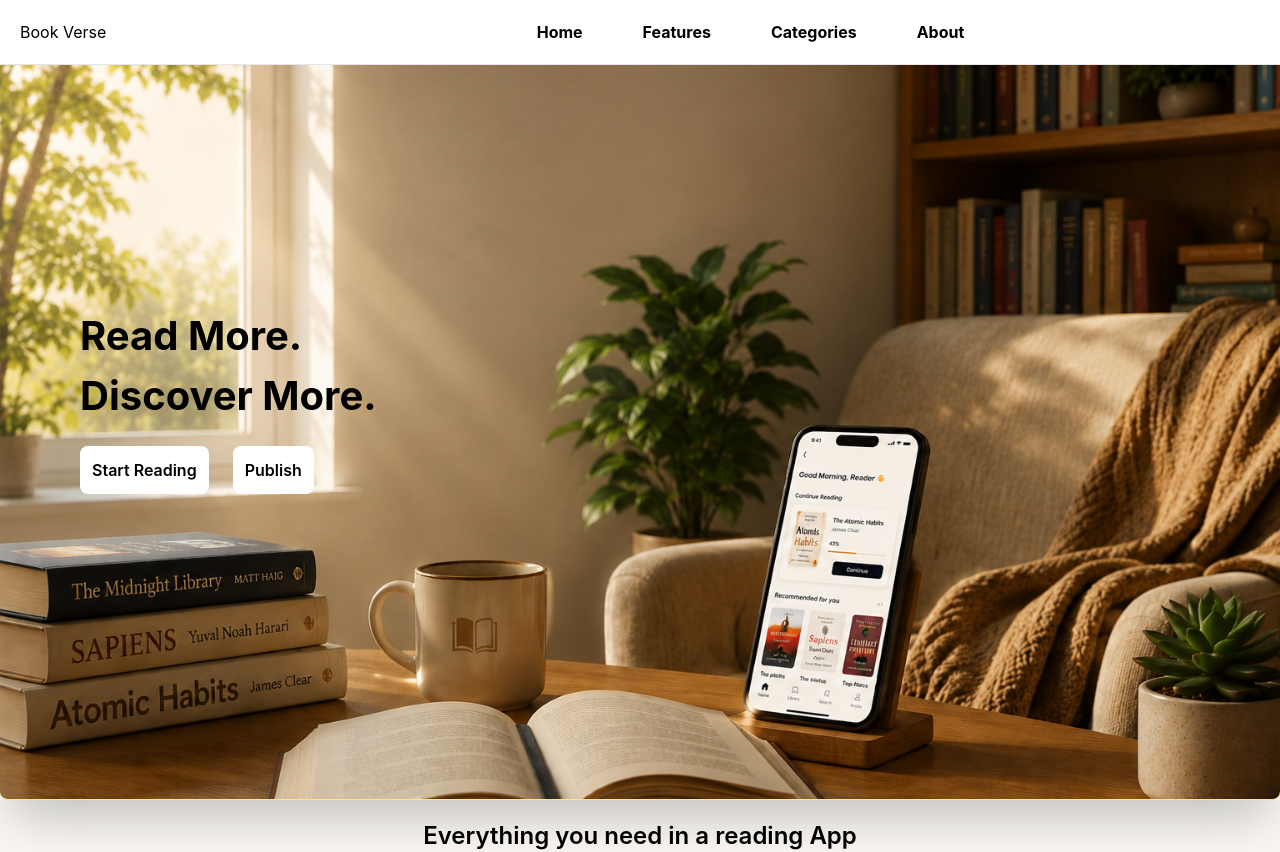
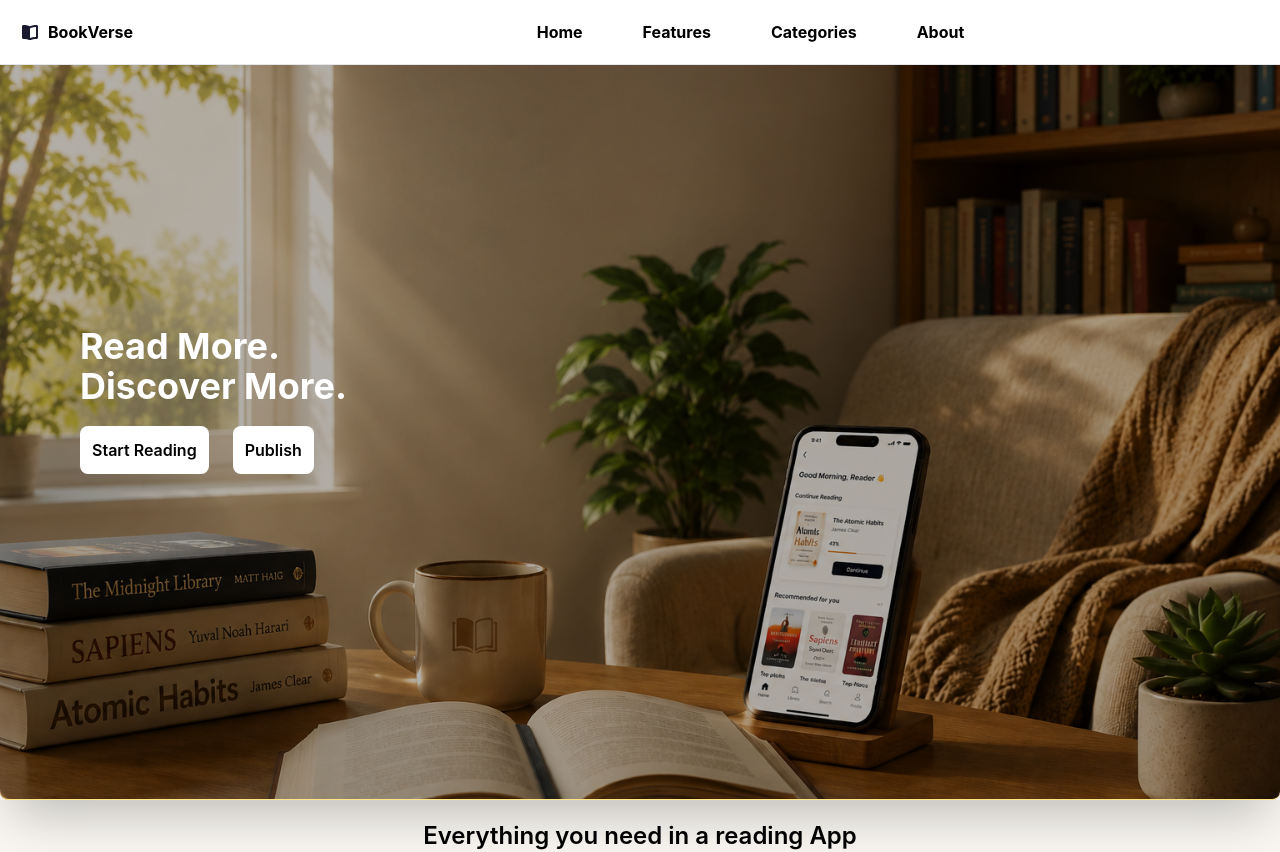
Before and after one commit to DanielApple05/Book-verse, a React (Vite) app in the folder book-verse-frontend/: page / in a window 1280 px wide. Built offline with nearby package versions, Linux system fonts and the light colour scheme; no server answers; the HTML template or start-up script is replaced by a standard one.

Commit message:
feat: enhance Header component with FontAwesome icons and improve layout in index page

```diff
--- a/book-verse-frontend/src/assets/components/header-component/landing-header.jsx
+++ b/book-verse-frontend/src/assets/components/header-component/landing-header.jsx
@@ -1,4 +1,6 @@
 import React from 'react';
+import { FontAwesomeIcon } from '@fortawesome/react-fontawesome';
+import { faBookOpen } from '@fortawesome/free-solid-svg-icons'
 
 const Header = () => {
 
@@ -8,10 +10,11 @@ const Header = () => {
   return (
     <>
       <div className='flex justify-between p-5 border-b border-gray-200 fixed z-50 w-full bg-white'>
-          <h1>
-            Book Verse
-          </h1>
-          <div className='flex space-x-15 w-7/12 '>
+        <div className='flex items-center font-bold space-x-2'>
+          <FontAwesomeIcon icon={faBookOpen} className='text-[#1A1A2E]' />
+          <p> BookVerse </p>
+        </div>
+        <div className=' xl:flex hidden space-x-15 w-7/12 '>
           {
             Tabs.map((tab) => (
               <div key={tab.id} className='font-bold'>
--- a/book-verse-frontend/src/assets/pages/index.jsx
+++ b/book-verse-frontend/src/assets/pages/index.jsx
@@ -8,14 +8,15 @@ const Index = () => {
   return (
     <>
       <Header />
-      <div className='bg-cover bg-no-repeat bg-center flex h-screen min-w-full relative rounded-b-lg border-b border-b-amber-200 shadow-2xl' style={{ backgroundImage: 'url(/images/landing-page.png)' }}>
-        <div className='absolute inset-0 flex flex-col justify-center ml-20'>
-          <h1 className='text-[40px] font-bold'>Read More.</h1>
-          <h1 className='text-[40px] font-bold'>Discover More.</h1>
-          <div className='flex space-x-6 mt-5'>
+      <div className='bg-cover bg-no-repeat bg-center flex xl:h-screen h-80 min-w-full relative rounded-b-lg border-b border-b-amber-200 shadow-2xl inset-0 ' style={{ backgroundImage: 'url(/images/landing-page.png)' }}>
+      <div className='absolute inset-0 bg-black/30 rounded-xl' />
+        <div className='absolute inset-0 flex flex-col justify-center xl:ml-20 ml-5 text-white'>
+          <h1 className='xl:text-4xl text-xl  font-bold'>Read More.</h1>
+          <h1 className='xl:text-4xl text-xl font-bold'>Discover More.</h1>
+          <div className='flex xl:text-base text-sm xl:space-x-6 space-x-2 mt-5'>
             {
               youAre.map((areYou) => (
-                <Link to='/signIn' key={areYou.id} className='bg-white p-3 rounded-lg cursor-pointer hover:bg-[#1B1F3B] hover:text-white font-semibold'>
+                <Link to='/signIn' key={areYou.id} className='bg-white p-3 text-black rounded-lg cursor-pointer hover:bg-[#1B1F3B] hover:text-white font-semibold'>
                   {areYou.name}
                 </Link>
               ))
```
Lines whose indentation alone changed are shown as unchanged.
